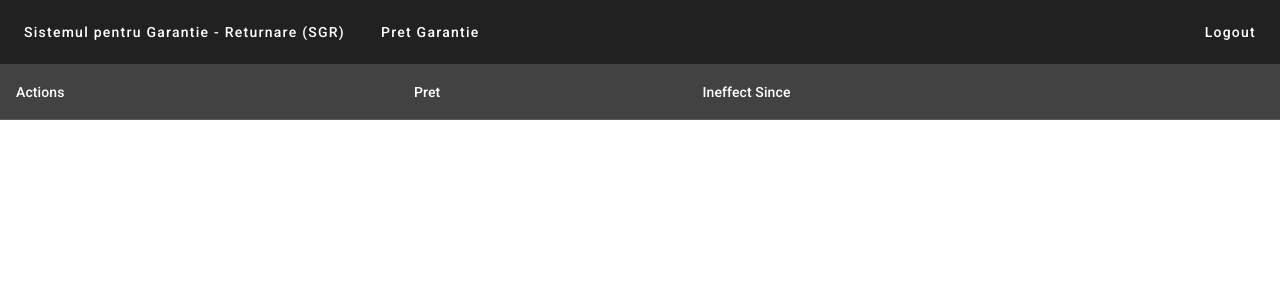
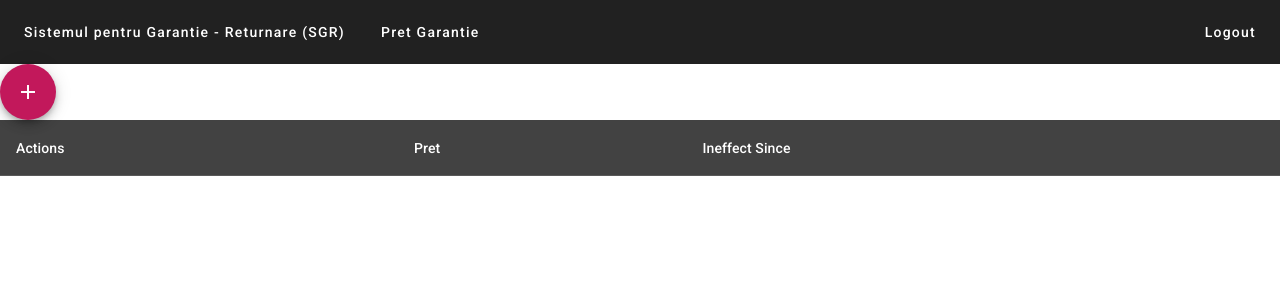
Before and after one commit to zegLine/sgr-angularui, an Angular app: page /garantie/pret in a window 1280 px wide. Shown: the top 300 px of the page. Built offline with nearby package versions, Linux system fonts and the light colour scheme; no server answers; sample sign-in values are in the browser's storage.

Commit message:
create pretgarantie component basic

```diff
--- a/src/app/app.routes.ts
+++ b/src/app/app.routes.ts
@@ -3,11 +3,13 @@ import {LoginComponent} from "./components/login/login.component";
 import {StartComponent} from "./components/start/start.component";
 import {LogoutComponent} from "./components/logout/logout.component";
 import {PretgarantieComponent} from "./components/pretgarantie/pretgarantie.component";
+import {PretgarantienouComponent} from "./components/pretgarantienou/pretgarantienou.component";
 
 export const routes: Routes = [
   {path: 'login', component: LoginComponent},
   {path: 'logout', component: LogoutComponent},
   {path: 'start', component: StartComponent},
   {path: 'garantie/pret', component: PretgarantieComponent},
+  {path: 'garantie/pret/nou', component: PretgarantienouComponent},
   {path: '', redirectTo: '/start', pathMatch: "full"}
 ];
--- a/src/app/components/pretgarantie/pretgarantie.component.html
+++ b/src/app/components/pretgarantie/pretgarantie.component.html
@@ -1,3 +1,7 @@
+<button mat-fab color="primary" aria-label="Add new Pret Garantie" routerLink="/garantie/pret/nou">
+  <mat-icon>add</mat-icon>
+</button>
+
 <table mat-table [dataSource]="dataSource">
 
   <ng-container matColumnDef="actions">
--- /dev/null
+++ b/src/app/components/pretgarantienou/pretgarantienou.component.html
@@ -0,0 +1 @@
+<p>pretgarantienou works!</p>
```
Also changed, not shown: src/app/components/pretgarantie/pretgarantie.component.ts (+5 -2 lines), src/app/components/pretgarantienou/pretgarantienou.component.ts (added, +12 -0 lines), src/app/components/pretgarantienou/pretgarantienou.component.css (added), 1 other file (tests, documents, lock files or other folders).
